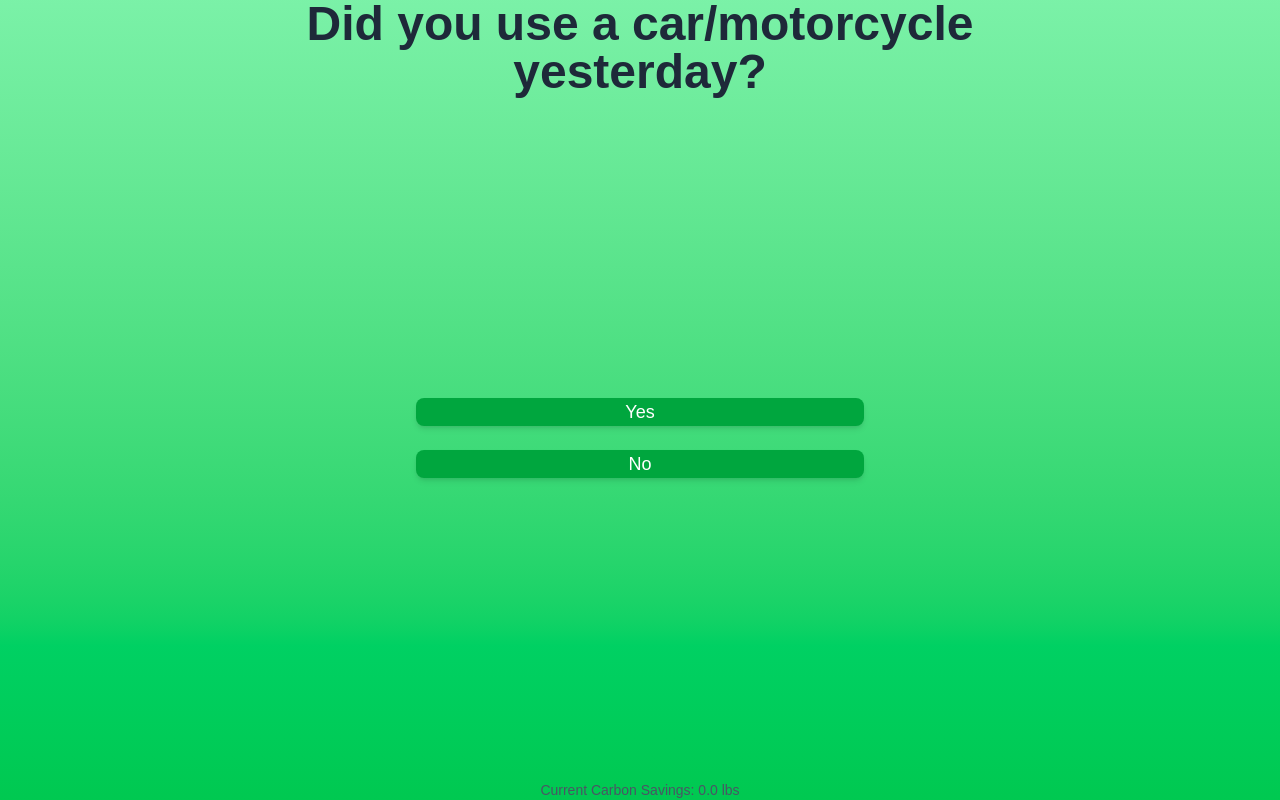
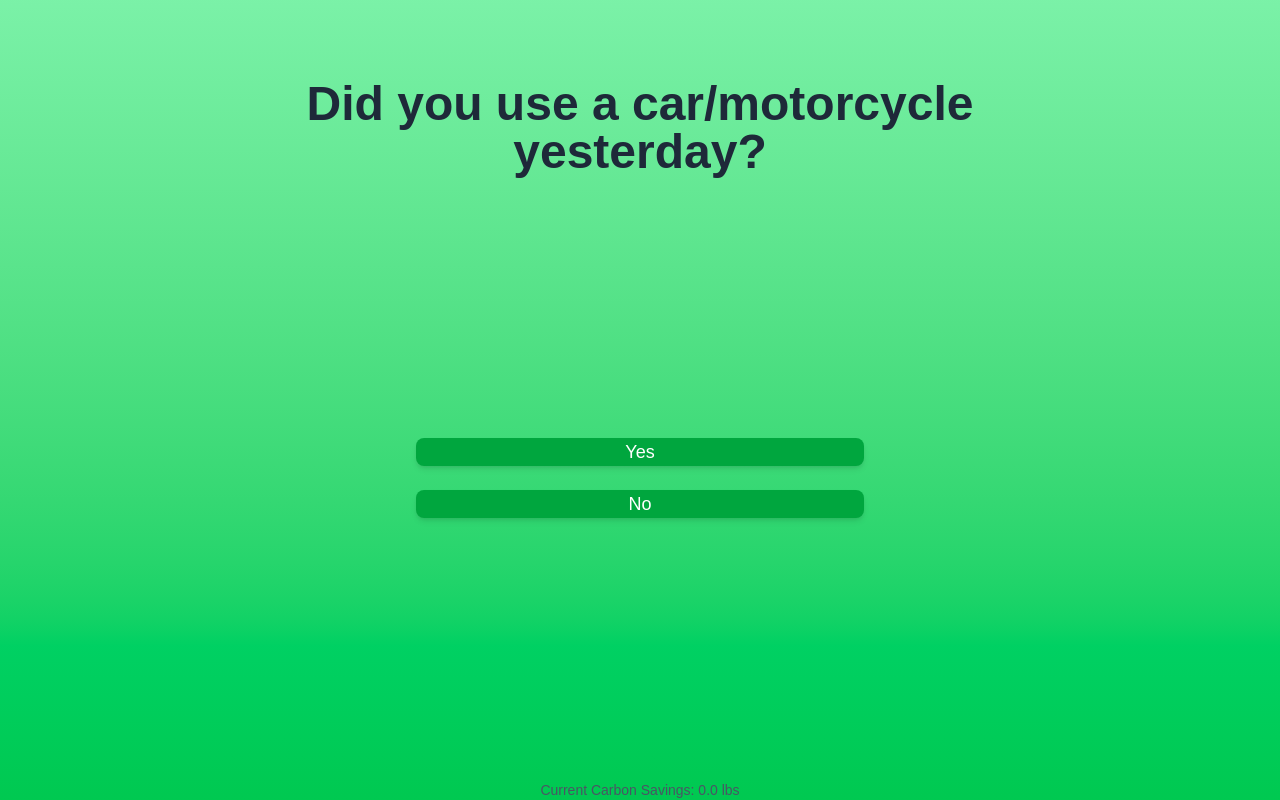
Before and after one commit to Dhruv-0-Arora/WAForge, a React (Vite) app: page /evaluation in a window 1280 px wide. Built offline with nearby package versions, Linux system fonts and the light colour scheme.

Commit message:
margin above evaluation page

```diff
--- a/src/pages/Evaluation.jsx
+++ b/src/pages/Evaluation.jsx
@@ -68,7 +68,8 @@ export default function CarbonSurvey() {
   };
 
   return (
-    <div className="flex flex-col items-center min-h-screen bg-gradient-to-b from-green-300 to-green-500 p-4">
+    <div className="flex flex-col items-center min-h-screen bg-gradient-to-b from-green-300 to-green-500 p-4 mt-16">
+      <div className="h-[10vh]"></div>
       <h2 className="text-5xl font-bold text-gray-800 mt-16 text-center w-full max-w-3xl">
         {currentQuestion}
       </h2>
```
